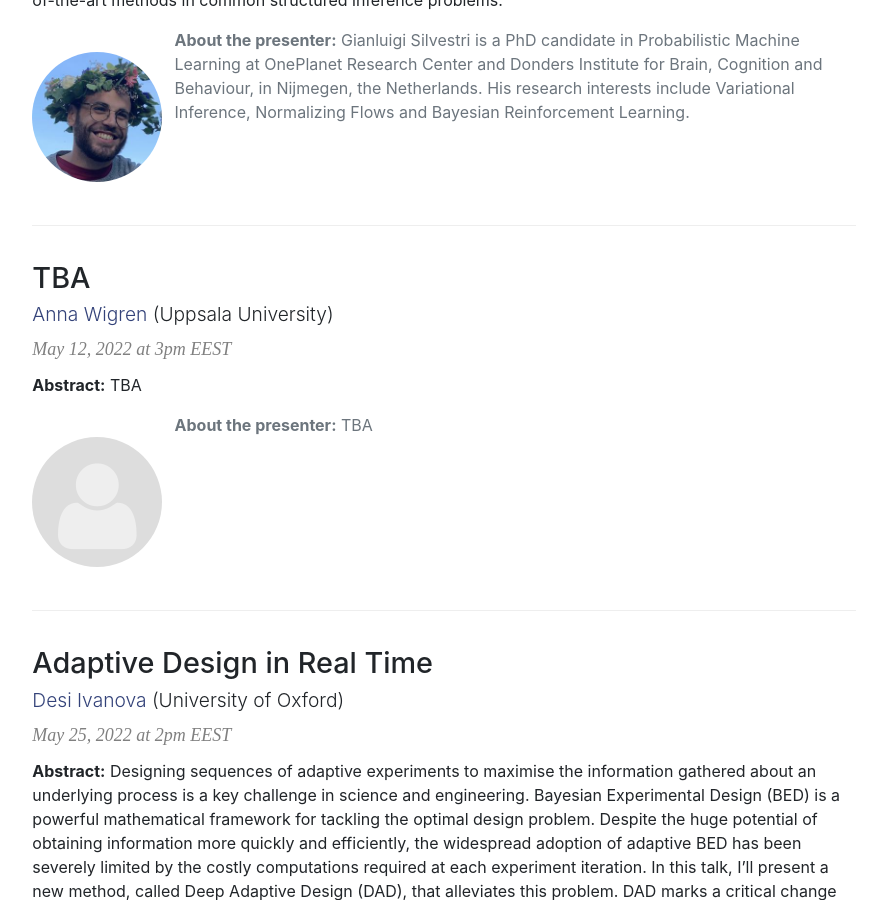
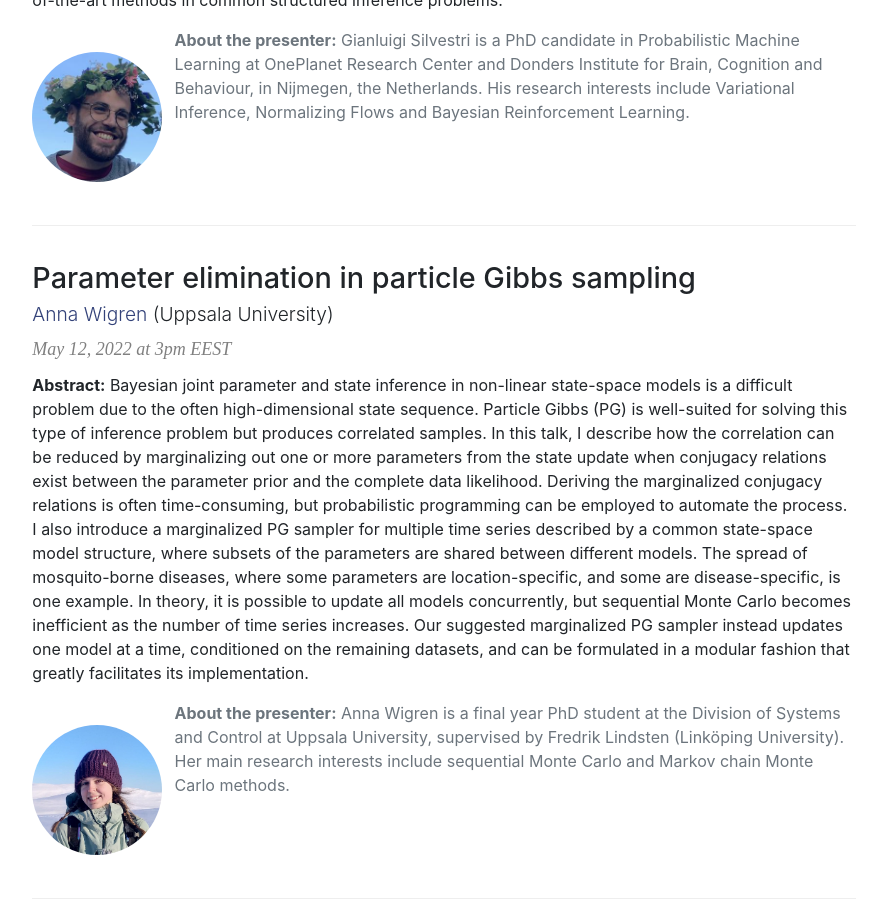
Before and after one commit to AaltoML/apml, a Jekyll site: the page built from index.html, in a window 1280 px wide and 900 px high, scrolled down 1633 px. Shown: the whole window, without its empty margins (196-1083 px from the left). Built offline with Jekyll 4.4.1, drawn with Linux system fonts in a browser that asks for light colours.

Commit message:
Updated Anna's talk

```diff
--- a/_data/talks.yml
+++ b/_data/talks.yml
@@ -116,12 +116,13 @@
   photo: "Gianluigi-Silvestri"
 
 - date: May 12, 2022 at 3pm EEST
-  title: "TBA"
+  title: "Parameter elimination in particle Gibbs sampling"
   presenter: "Anna Wigren"
   url: https://www.it.uu.se/katalog/annwi999/main
   affiliation: "Uppsala University"
-  abstract: "TBA"
-  biography: "TBA"
+  photo: "anna_wigren"
+  abstract: "Bayesian joint parameter and state inference in non-linear state-space models is a difficult problem due to the often high-dimensional state sequence. Particle Gibbs (PG) is well-suited for solving this type of inference problem but produces correlated samples. In this talk, I describe how the correlation can be reduced by marginalizing out one or more parameters from the state update when conjugacy relations exist between the parameter prior and the complete data likelihood. Deriving the marginalized conjugacy relations is often time-consuming, but probabilistic programming can be employed to automate the process. I also introduce a marginalized PG sampler for multiple time series described by a common state-space model structure, where subsets of the parameters are shared between different models. The spread of mosquito-borne diseases, where some parameters are location-specific, and some are disease-specific, is one example. In theory, it is possible to update all models concurrently, but sequential Monte Carlo becomes inefficient as the number of time series increases. Our suggested marginalized PG sampler instead updates one model at a time, conditioned on the remaining datasets, and can be formulated in a modular fashion that greatly facilitates its implementation."
+  biography: "Anna Wigren is a final year PhD student at the Division of Systems and Control at Uppsala University, supervised by Fredrik Lindsten (Linköping University). Her main research interests include sequential Monte Carlo and Markov chain Monte Carlo methods."
 
 - date: May 25, 2022 at 2pm EEST
   title: "Adaptive Design in Real Time"
```
Also changed, not shown: assets/speakers/anna_wigren.jpg (added).
